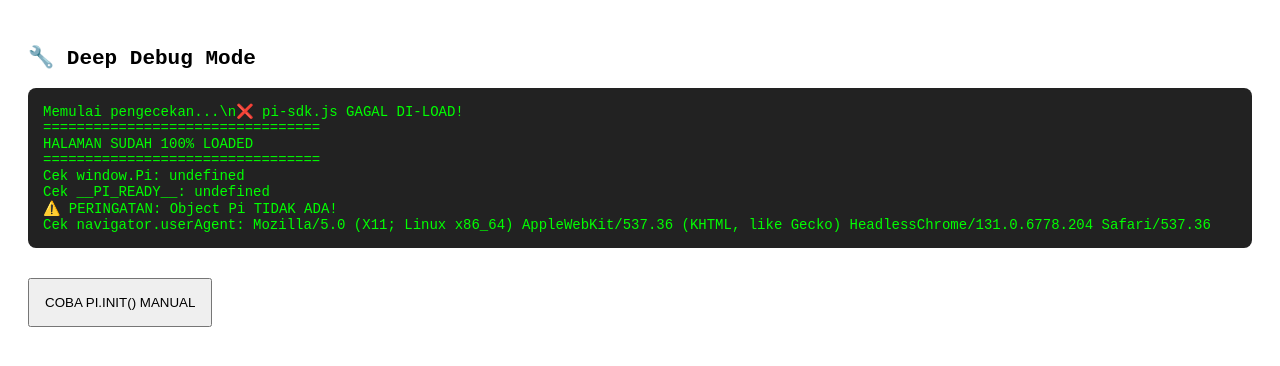
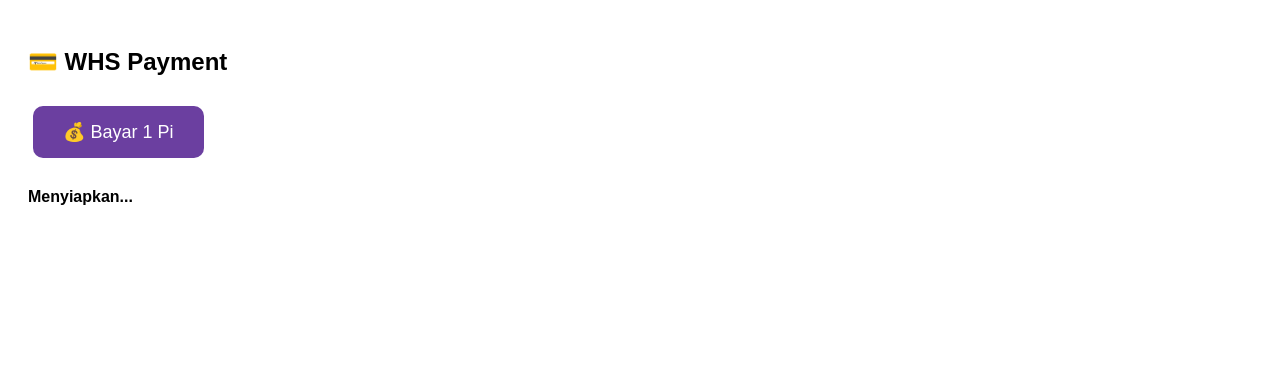
Before and after one commit to rantaiusang/Whs, a plain HTML site: page payment.html in a window 1280 px wide. Drawn offline with Linux system fonts and the light colour scheme.

Commit message:
Update payment.html

```diff
--- a/payment.html
+++ b/payment.html
@@ -3,68 +3,140 @@
 <head>
   <meta charset="UTF-8" />
   <meta name="viewport" content="width=device-width, initial-scale=1.0"/>
-  <title>WHS Debug</title>
+  <title>WHS Payment</title>
+
+  <!-- PI SDK -->
+  <script src="https://sdk.minepi.com/pi-sdk.js"></script>
 
   <style>
-    body { font-family: monospace; padding: 20px; font-size: 14px; }
-    .box { background: #222; color: #0f0; padding: 15px; margin: 10px 0; border-radius: 8px; white-space: pre-wrap; word-wrap: break-word; }
+    body { font-family: sans-serif; padding: 20px; }
+    button { padding: 15px 30px; font-size: 18px; cursor: pointer; margin: 10px 5px; border: none; border-radius: 10px; }
+    .btn-pay { background: #6B3FA0; color: white; }
+    .btn-pay:disabled { background: #ccc; cursor: not-allowed; }
+    #status { margin-top: 20px; font-size: 16px; font-weight: bold; }
+    .debug { background: #f0f0f0; padding: 10px; margin-top: 15px; font-family: monospace; font-size: 12px; white-space: pre-wrap; }
   </style>
 </head>
 <body>
 
-  <h2>🔧 Deep Debug Mode</h2>
-  <div id="log" class="box">Memulai pengecekan...\n</div>
+  <h2>💳 WHS Payment</h2>
 
-  <!-- 1. LOAD SDK -->
-  <script src="https://sdk.minepi.com/pi-sdk.js"
-          onload="document.getElementById('log').innerText += '✅ pi-sdk.js SUKSES DI-LOAD\n'"
-          onerror="document.getElementById('log').innerText += '❌ pi-sdk.js GAGAL DI-LOAD!\n'"></script>
+  <button class="btn-pay" id="payBtn" onclick="pay()">💰 Bayar 1 Pi</button>
 
-  <!-- 2. LOAD CONFIG -->
-  <script src="config.js"></script>
+  <p id="status">Menyiapkan...</p>
+  <div id="debug" class="debug" style="display:none;"></div>
 
-  <!-- 3. DEBUG SCRIPT -->
   <script>
-    const logEl = document.getElementById('log');
+    // ===========================
+    // 1. CONFIG (LANGSUNG DI SINI)
+    // ===========================
+    const SUPABASE_URL = "https://valpwlebldnkedrznaym.supabase.co";
+    const SUPABASE_ANON_KEY = "eyJhbGciOiJIUzI1NiIsInR5cCI6IkpXVCJ9.eyJpc3MiOiJzdXBhYmFzZSIsInJlZiI6InZhbHB3bGVibGRua2VkcnpuYXltIiwicm9sZSI6ImFub24iLCJpYXQiOjE3ODI3Mzk3ODUsImV4cCI6MjA5ODMxNTc4NX0.G3BDRqiRBmcFwtBRtdiJI3CkptRrya9bxiVozcQZCSc";
+    const ENDPOINT_PAYMENT = `${SUPABASE_URL}/functions/v1/verify-pi-payment`;
 
-    function log(msg) {
-      logEl.innerText += msg + "\n";
+    // ===========================
+    // 2. PI INIT (LANGSUNG DI SINI)
+    // ===========================
+    let piReady = false;
+
+    function initPiSDK() {
+      if (typeof Pi !== 'undefined') {
+        Pi.init({ version: "2.0", sandbox: true });
+        piReady = true;
+        console.log("✅ Pi SDK Ready!");
+        document.getElementById('status').innerText = "Siap membayar";
+        document.getElementById('payBtn').disabled = false;
+      } else {
+        console.log("⏳ Menunggu SDK...");
+        setTimeout(initPiSDK, 100);
+      }
+    }
+
+    // Mulai init
+    initPiSDK();
+
+    // ===========================
+    // 3. DEBUG HELPER
+    // ===========================
+    function dbg(msg) {
+      const el = document.getElementById('debug');
+      el.style.display = 'block';
+      el.innerText += msg + '\n';
       console.log(msg);
     }
 
-    // Tunggu halaman siap total
-    window.addEventListener('load', function() {
-      log("=================================");
-      log("HALAMAN SUDAH 100% LOADED");
-      log("=================================");
-
-      log("Cek window.Pi: " + typeof window.Pi);
-      log("Cek __PI_READY__: " + window.__PI_READY__);
-
-      // Jika Pi ada, cek isinya apa saja
-      if (typeof window.Pi !== 'undefined') {
-        log("Isi Pi: " + Object.keys(window.Pi).join(", "));
-      } else {
-        log("⚠️ PERINGATAN: Object Pi TIDAK ADA!");
-        log("Cek navigator.userAgent: " + navigator.userAgent);
+    // ===========================
+    // 4. PAYMENT FUNCTION
+    // ===========================
+    async function pay() {
+      if (!piReady) {
+        alert("SDK belum siap!");
+        return;
       }
 
-      // Tombol manual testing
-      const btn = document.createElement('button');
-      btn.innerText = "COBA PI.INIT() MANUAL";
-      btn.style.marginTop = "20px";
-      btn.style.padding = "15px";
-      btn.onclick = function() {
-        try {
-          log("Memanggil Pi.init()...");
-          Pi.init({ version: "2.0", sandbox: true });
-          log("✅ Pi.init() SUKSES!");
-        } catch(e) {
-          log("❌ Pi.init() ERROR: " + e.message);
-        }
-      };
-      document.body.appendChild(btn);
-    });
+      const statusEl = document.getElementById('status');
+      const debugEl = document.getElementById('debug');
+      debugEl.innerText = '';
+
+      try {
+        dbg("🔄 Authentikasi...");
+        statusEl.innerText = "Login...";
+
+        // AUTH DENGAN SCOPE PAYMENTS
+        const auth = await Pi.authenticate(['username', 'payments']);
+        const username = auth.user?.username || "unknown";
+        dbg("✅ Login sukses: " + username);
+
+        statusEl.innerText = "Membuka dialog...";
+
+        // CREATE PAYMENT
+        dbg("🔄 Create payment...");
+
+        await Pi.createPayment({
+          amount: "1.00",
+          memo: "WHS Test Payment",
+          metadata: { user: username }
+        }, {
+
+          onReadyForServerApproval: function(paymentId) {
+            dbg("✅ APPROVAL: " + paymentId);
+            statusEl.innerText = "Menunggu approval server...";
+
+            // TODO: Kirim ke Supabase untuk di-approve
+            // fetch(ENDPOINT_PAYMENT, { method: 'POST', body: JSON.stringify({ action: 'approve', paymentId }) })
+          },
+
+          onReadyForServerCompletion: function(paymentId, txid) {
+            dbg("✅ COMPLETE: " + txid);
+            statusEl.innerText = "Pembayaran BERHASIL! ✔";
+
+            // TODO: Kirim ke Supabase untuk di-complete
+            // fetch(ENDPOINT_PAYMENT, { method: 'POST', body: JSON.stringify({ action: 'complete', paymentId, txid }) })
+          },
+
+          onCancel: function(paymentId) {
+            dbg("❌ CANCEL: " + paymentId);
+            statusEl.innerText = "Dibatalkan";
+          },
+
+          onError: function(error) {
+            let msg = error?.message || JSON.stringify(error);
+            dbg("❌ ERROR: " + msg);
+            statusEl.innerText = "Error!";
+            alert("PAYMENT ERROR:\n\n" + msg);
+          }
+
+        });
+
+        dbg("✅ Flow dimulai...");
+
+      } catch (err) {
+        let msg = err?.message || JSON.stringify(err);
+        dbg("❌ CATCH: " + msg);
+        statusEl.innerText = "Gagal!";
+        alert("ERROR:\n\n" + msg);
+      }
+    }
   </script>
 
 </body>
```
